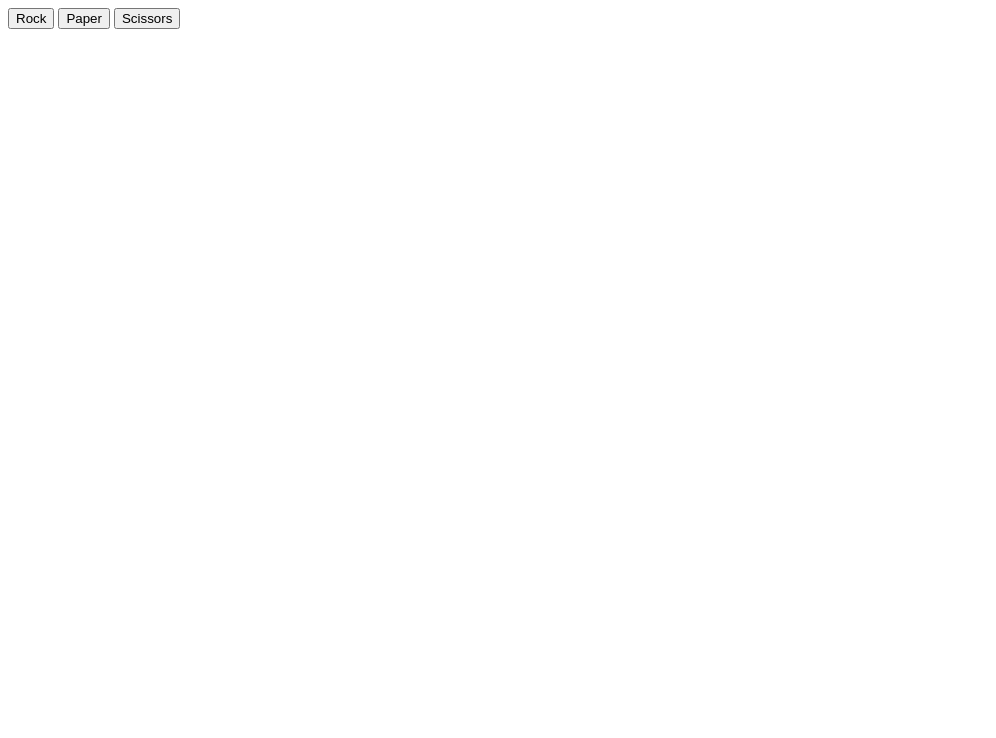
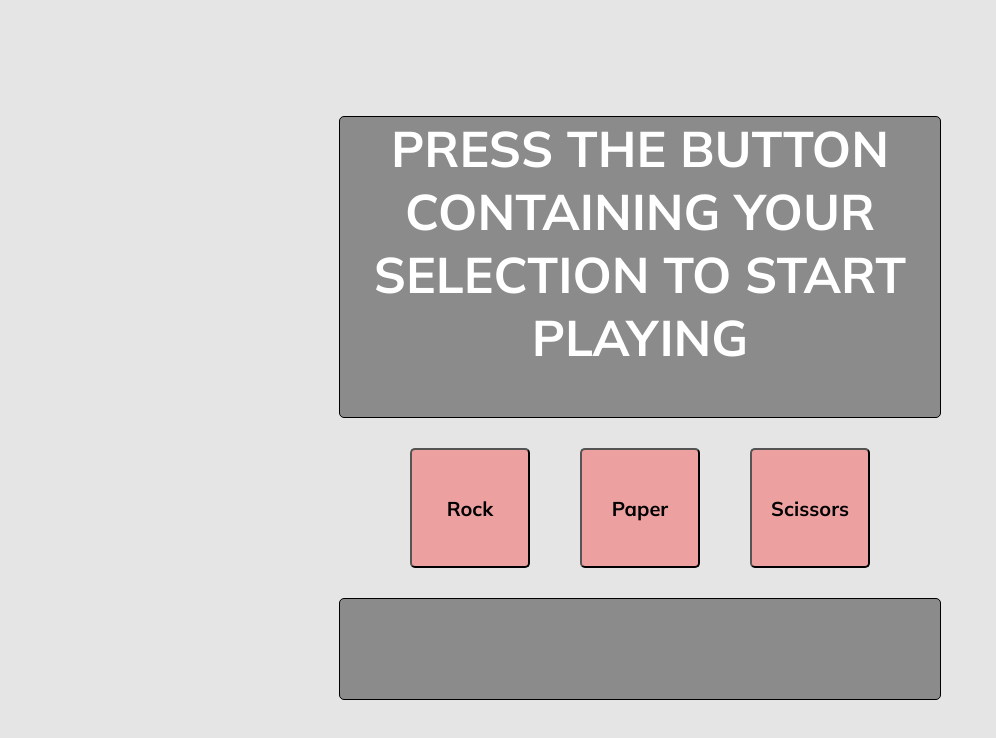
Before and after one commit to marcoveron/rockPaperScissors, a plain HTML site: page index.html in a window 1280 px wide. Shown: the whole page, without its empty margins (0-996 px from the left). Drawn offline with Linux system fonts and the light colour scheme.

Commit message:
Add styles
A CSS file is added and display and buttons are personalized, also a
google fonts is added with the correspondent link en the head section of
the index.html file.

```diff
--- a/index.html
+++ b/index.html
@@ -3,13 +3,19 @@
 <head>
     <meta charset="UTF-8">
     <meta name="viewport" content="width=device-width, initial-scale=1.0">
+    <link rel="stylesheet" href="styles.css">
+    <link rel="preconnect" href="https://fonts.googleapis.com">
+    <link rel="preconnect" href="https://fonts.gstatic.com" crossorigin>
+    <link href="https://fonts.googleapis.com/css2?family=Mulish:ital,wght@0,200..1000;1,200..1000&display=swap" rel="stylesheet">
     <title>rockPaperScissors</title>
 </head>
 <body>
-    <button class="rockHuman">Rock</button>
-    <button class="paperHuman">Paper</button>
-    <button class="scissorsHuman">Scissors</button>
     <div class="gameDisplay"></div>
+    <div class="middle">
+        <button class="rockHuman">Rock</button>
+        <button class="paperHuman">Paper</button>
+        <button class="scissorsHuman">Scissors</button>
+    </div>
     <div class="roundDisplay"></div>
     <script src="scripts.js"></script>
 </body>
--- a/scripts.js
+++ b/scripts.js
@@ -23,6 +23,8 @@ function getComputerNumber(max = 3){
         return "scissors";
     }
 }
+
+display.textContent = "Press the button containing your selection to start playing".toUpperCase()
 
 function playRound(computer, human){
 
--- /dev/null
+++ b/styles.css
@@ -0,0 +1,48 @@
+body {
+    display: flex;
+    align-items: center;
+    justify-content: center;
+    flex-direction: column;
+    min-height: 100vh;
+    gap: 30px;
+    background-color: rgba(98, 98, 98, 0.164);
+}
+
+.gameDisplay, .roundDisplay {
+    border: black 1px solid;
+    border-radius: 5px;
+    background-color: rgba(6, 6, 6, 0.404);
+    color: white;
+    width: 600px;
+    height: 300px;
+    font-size: 50px;
+    font-weight: bold;
+    font-family: "Mulish", sans-serif;
+    font-optical-sizing: auto;
+    font-weight: bold;
+    font-style: normal;
+    text-align: center;
+}
+
+.roundDisplay {
+    height: 100px;
+}
+
+.middle {
+    display: flex;
+    gap: 50px;
+}
+
+button {
+    width: 120px;
+    height: 120px;
+    background-color: rgba(255, 0, 0, 0.301);
+    color: rgb(0, 0, 0);
+    border-radius: 5px;
+    font-family: "Mulish", sans-serif;
+    font-optical-sizing: auto;
+    font-weight: bold;
+    font-style: normal;
+    text-align: center;
+    font-size: 20px;
+}
```
